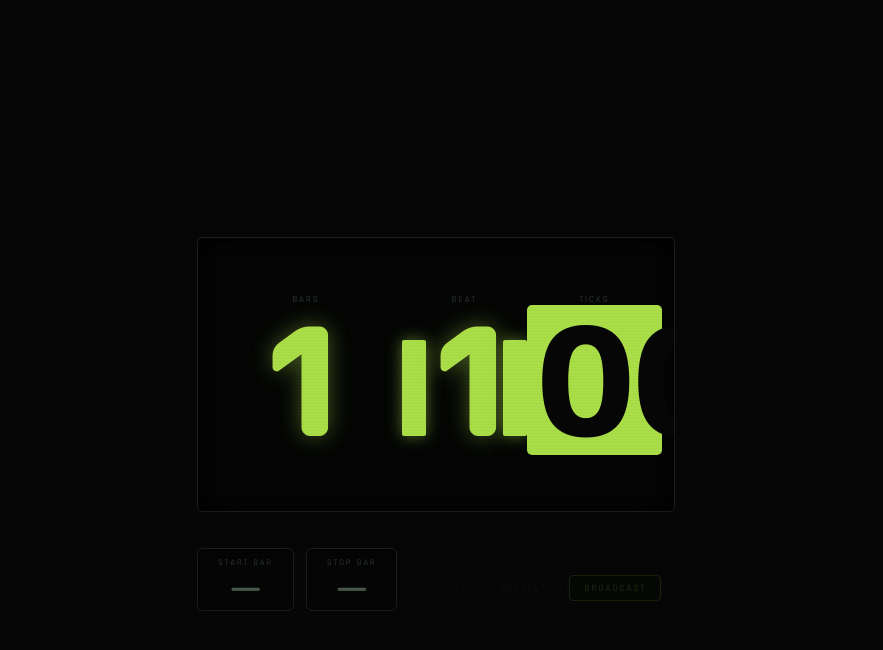
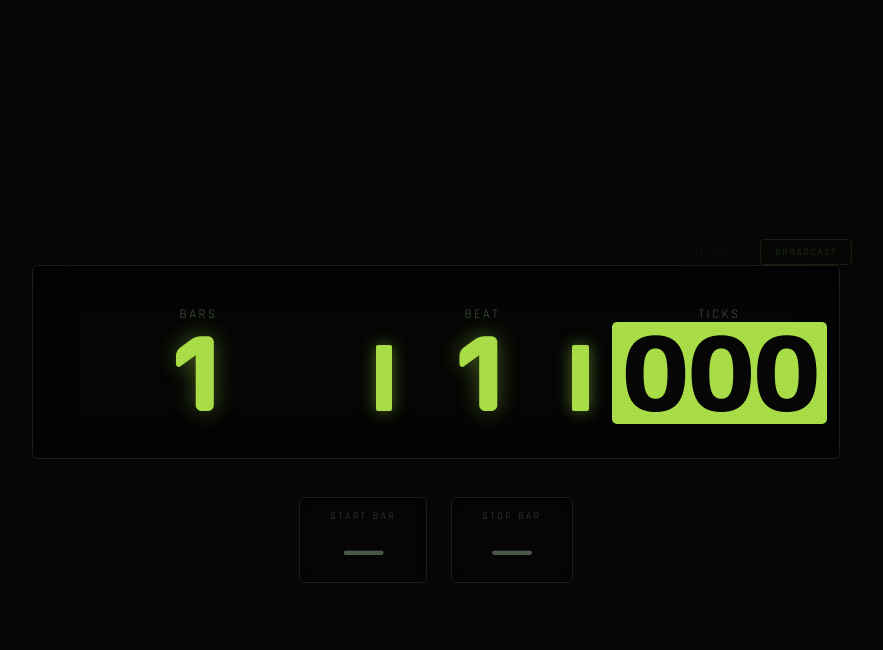
Before and after one commit to FelipeSoundMusic/promidi-hui, a plain HTML site: page index.html in a window 1280 px wide. Both pictures are taken after a click on the button "BROADCAST". Shown: the whole page, without its empty margins (204-1087 px from the left). Drawn offline with Linux system fonts and the light colour scheme.

Commit message:
Polish Broadcast view spacing and fix Views-toggle overlap
Two problems, one root cause: the digit/separator column widths
(--w2/--w3/--w5/--wsep) were left at their normal ~64px-font sizing
while the broadcast counter font jumped to a fixed, much larger size
-- so digits overflowed their columns and crowded the "|"/":"
dividers, and at typical window widths the row wrapped outright
because #app's normal 860px max-width (a framing choice for the
default view) was still capping the content box far below what the
enlarged row needed.

Fixed by deriving all of --w2/--w3/--w5/--wsep from one --bf (base
font) custom property via calc(), so the counter and its dividers
always scale together in fixed proportion with real breathing room
around the separators, and by letting #app grow past 860px in
Broadcast (capped at 1700px against an absurd size on an ultrawide
monitor). Verified with Playwright screenshots from 700px to 1920px
wide, in both Bars|Beats and Timecode display modes.

Also moved the Views toggle from a viewport-fixed bottom-right corner
to an absolutely-positioned top-right corner of the rack itself, so
it can't end up sitting on top of the start/stop boxes the way a
viewport-relative position could on a small/tightly-cropped window.

```diff
--- a/index.html
+++ b/index.html
@@ -149,13 +149,47 @@
     body.broadcast-view .custom-panel,
     body.broadcast-view .screw{display:none!important}
     body.broadcast-view .platebar{margin-bottom:0}
-    body.broadcast-view .rack{background:none;border:none;box-shadow:none;padding:0;zoom:1!important}
-    body.broadcast-view .ledwin{zoom:1!important;padding:56px 12px}
-    body.broadcast-view .cv,body.broadcast-view .csep{font-size:min(13vw,150px)!important}
-    body.broadcast-view .cbar{font-size:min(13vw,150px)!important}
-    body.broadcast-view .recband{margin-top:36px}
-    body.broadcast-view .recbox-val{font-size:30px}
-    body.broadcast-view .viewtabs{position:fixed;bottom:10px;right:14px;opacity:0.12;transition:opacity 0.15s;z-index:10}
+    /* #app's normal 860px max-width is a "rack unit" framing choice
+       for the default view -- broadcast has no side content competing
+       for space, so let it use the window it's actually given instead
+       (capped well above any realistic OBS crop, just as a backstop
+       against an absurd digit size on an ultrawide monitor). */
+    body.broadcast-view #app{max-width:1700px}
+    /* --bf is the one broadcast digit scale everything else derives
+       from via calc(), so the counter and its "|"/":" dividers always
+       grow together in fixed proportion -- unlike the mismatched,
+       independently-clamped vw() values this replaced (which is what
+       let digits overflow their columns and crowd the dividers at
+       normal window widths). The ratios match the default view's own
+       --w2/--w3/--w5/--wsep-to-font proportions, except --wsep gets
+       noticeably more room, which is the specific fix for "numbers
+       too close to the separator". Tuned so the worst case (Bars|Beat
+       with Ticks shown, the widest row the app ever lays out) doesn't
+       wrap at typical OBS window widths -- verified with screenshots
+       at 820/1280/1400px. */
+    body.broadcast-view .rack{
+      --bf:min(8vw,132px);
+      --w2:calc(var(--bf) * 1.3);
+      --w3:calc(var(--bf) * 1.9);
+      --w5:calc(var(--bf) * 3);
+      --wsep:calc(var(--bf) * 0.62);
+      background:none;border:none;box-shadow:none;padding:40px 28px;zoom:1!important
+    }
+    body.broadcast-view .ledwin{zoom:1!important;padding:40px 12px 34px}
+    body.broadcast-view .cv,body.broadcast-view .csep,body.broadcast-view .cbar{font-size:var(--bf)!important}
+    body.broadcast-view .cfl{font-size:13px;letter-spacing:2.5px;color:#4a5a4a}
+    body.broadcast-view .recband{margin-top:38px;justify-content:center}
+    body.broadcast-view .recgrid{gap:24px}
+    body.broadcast-view .recbox{padding:12px 30px}
+    body.broadcast-view .recbox-lbl{font-size:10px;letter-spacing:2.5px;margin-bottom:6px}
+    body.broadcast-view .recbox-val{font-size:42px}
+    /* Pinned to the rack itself (which is position:relative), not the
+       viewport -- a viewport-fixed corner can end up sitting right on
+       top of the start/stop boxes once everything else is hidden and
+       the window is sized close to the content, which is exactly what
+       happened before this fix. Top-right keeps it well clear of the
+       recgrid, which always sits at the bottom. */
+    body.broadcast-view .viewtabs{position:absolute;top:14px;right:16px;opacity:0.12;transition:opacity 0.15s;z-index:10}
     body.broadcast-view .viewtabs:hover{opacity:1}
 
     /* ── signal monitor : hidden by default ──────────────────── */
```
